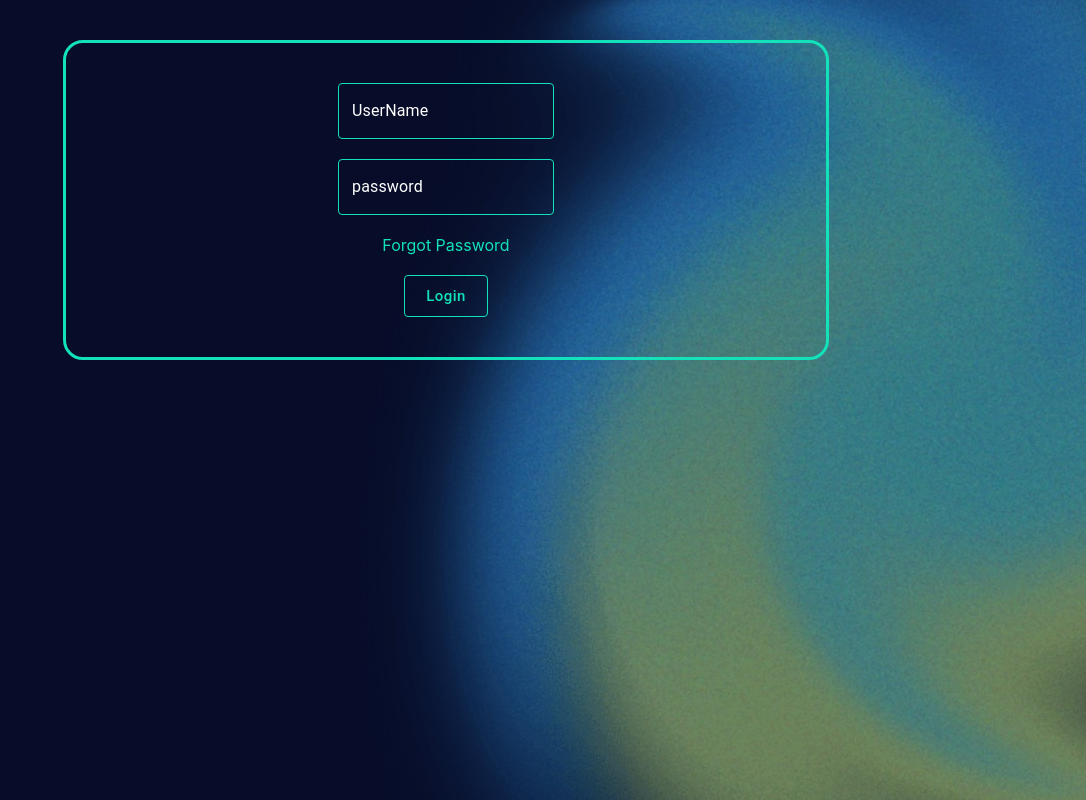
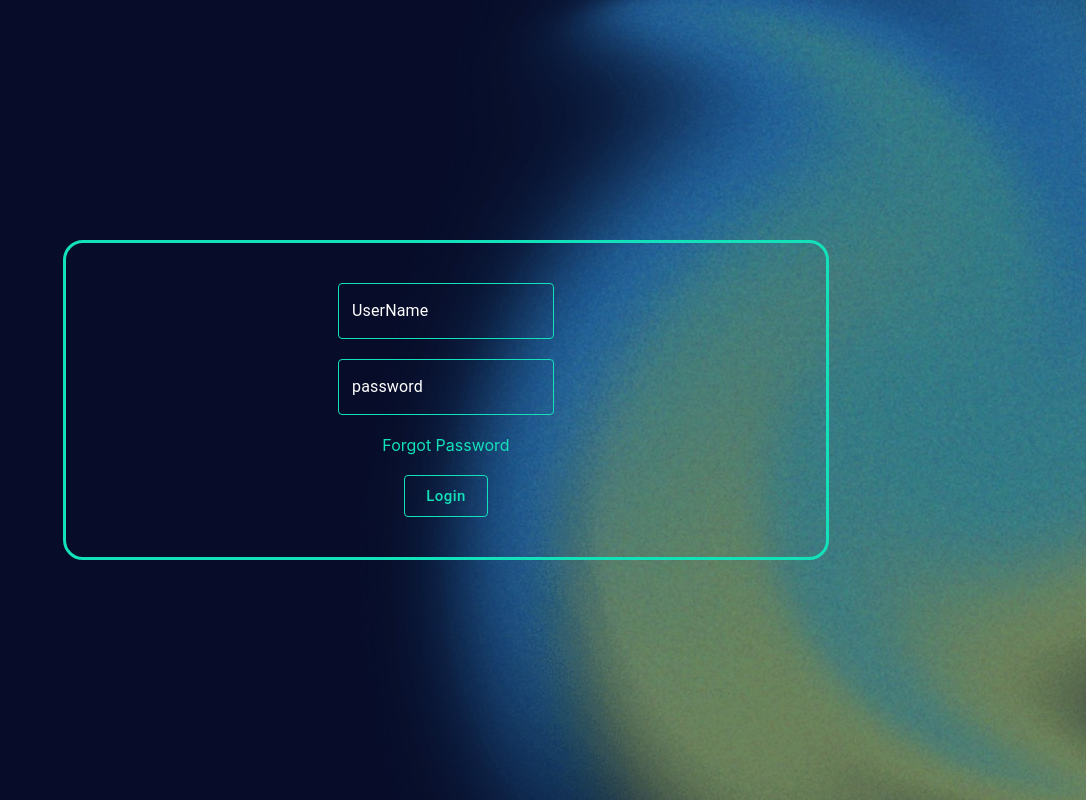
Before and after one commit to Team44Assistsu/AssistU_frontend, a React (Create React App) app: page / in a window 1280 px wide. Shown: the whole page, without its empty margins (194-1280 px from the left). Built offline with nearby package versions, Linux system fonts and the light colour scheme.

Commit message:
Update App.scss

```diff
--- a/src/App.scss
+++ b/src/App.scss
@@ -7,7 +7,11 @@
   background-position: center;
   width: 100vw;
   height: 100vh;
+  display: flex;
+  justify-content: center;
+  align-items: center;
   .main-content {
+    width: 100%;
     color: var(--primary-color);
     padding: 60px;
     @media (max-width: 1280px) {
```
